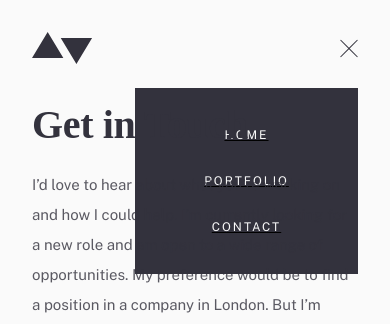
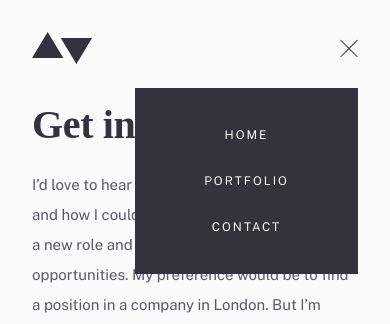
Before and after one commit to RoanMacmillan/minimal-portfolio-site, a React (Vite) app: page /contact-me in a window 390 px wide. Both pictures are taken after a click on the picture 346 px from the left and 48 px from the top of the page. Shown: the top 324 px of the page. Built offline with nearby package versions, Linux system fonts and the light colour scheme; a web font is replaced by a local one.

Commit message:
fixed some html errors

```diff
--- a/src/assets/Components/Header/Header.css
+++ b/src/assets/Components/Header/Header.css
@@ -12,14 +12,16 @@ nav {
   align-items: center;
 }
 
-ul {
+.mobileLinks,
+.desktopLinks {
   list-style-type: none;
+
   display: flex;
   flex-direction: column;
   gap: 2rem;
 }
 
-.mobileLinks li {
+.mobileLinks a {
   text-align: center;
   font-weight: 400;
   font-size: 12px;
@@ -29,6 +31,7 @@ ul {
   text-transform: uppercase;
   font-family: "Public Sans";
   color: #FAFAFA;
+  text-decoration: none;
 }
 
 .mobileMenu {
@@ -42,6 +45,7 @@ ul {
   justify-content: center;
   align-items: center;
   width: 223px;
+  z-index: 99999;
 }
 
 .mobileMenu.active {
--- a/src/assets/Components/Header/Header.jsx
+++ b/src/assets/Components/Header/Header.jsx
@@ -6,11 +6,10 @@ import Icon from "../Icons/Icon";
 import { Link, useNavigate, useLocation } from "react-router-dom";
 
 const Header = () => {
-
   const navigate = useNavigate();
   const location = useLocation();
 
-  const isActive = (path) => location.pathname === path ? 'activeLink' : '';
+  const isActive = (path) => (location.pathname === path ? "activeLink" : "");
 
   const [isMobileMenuOpen, setIsMobileMenuOpen] = useState(false);
   const headerRef = useRef(null);
@@ -40,43 +39,42 @@ const Header = () => {
             src={CloseBtn}
             alt="Close button"
             onClick={() => setIsMobileMenuOpen(false)}
-            className='hamburger'
+            className="hamburger"
           />
         ) : (
           <img
             src={Hamburger}
             alt="Hamburger"
             onClick={() => setIsMobileMenuOpen(true)}
-            className='hamburger'
-
+            className="hamburger"
           />
         )}
 
         <div
           className={`mobileMenu ${isMobileMenuOpen ? "active" : "inactive"}`}
         >
-          <ul className="mobileLinks">
-            <Link to="/">
-              <li>Home</li>
-            </Link>
+          <div className="mobileLinks">
+            <Link to="/">Home</Link>
 
-            <Link to='/index'>
-            <li>Portfolio</li>
-            </Link>
-            <Link to='/contact-me'>
-            <li>Contact</li>
-            </Link>
-          </ul>
+            <Link to="/index">Portfolio</Link>
+            <Link to="/contact-me">Contact</Link>
+          </div>
         </div>
         <div className="desktopNav">
           <ul className="desktopLinks">
-    <li className={isActive('/')} onClick={() => navigate('/')}>
+            <li className={isActive("/")} onClick={() => navigate("/")}>
               Home
             </li>
-    <li className={isActive('/index')} onClick={() => navigate('/index')}>
+            <li
+              className={isActive("/index")}
+              onClick={() => navigate("/index")}
+            >
               Portfolio
             </li>
-    <li className={isActive('/contact-me')} onClick={() => navigate('/contact-me')}>
+            <li
+              className={isActive("/contact-me")}
+              onClick={() => navigate("/contact-me")}
+            >
               Contact me
             </li>
           </ul>
```
Lines whose indentation alone changed are shown as unchanged.
